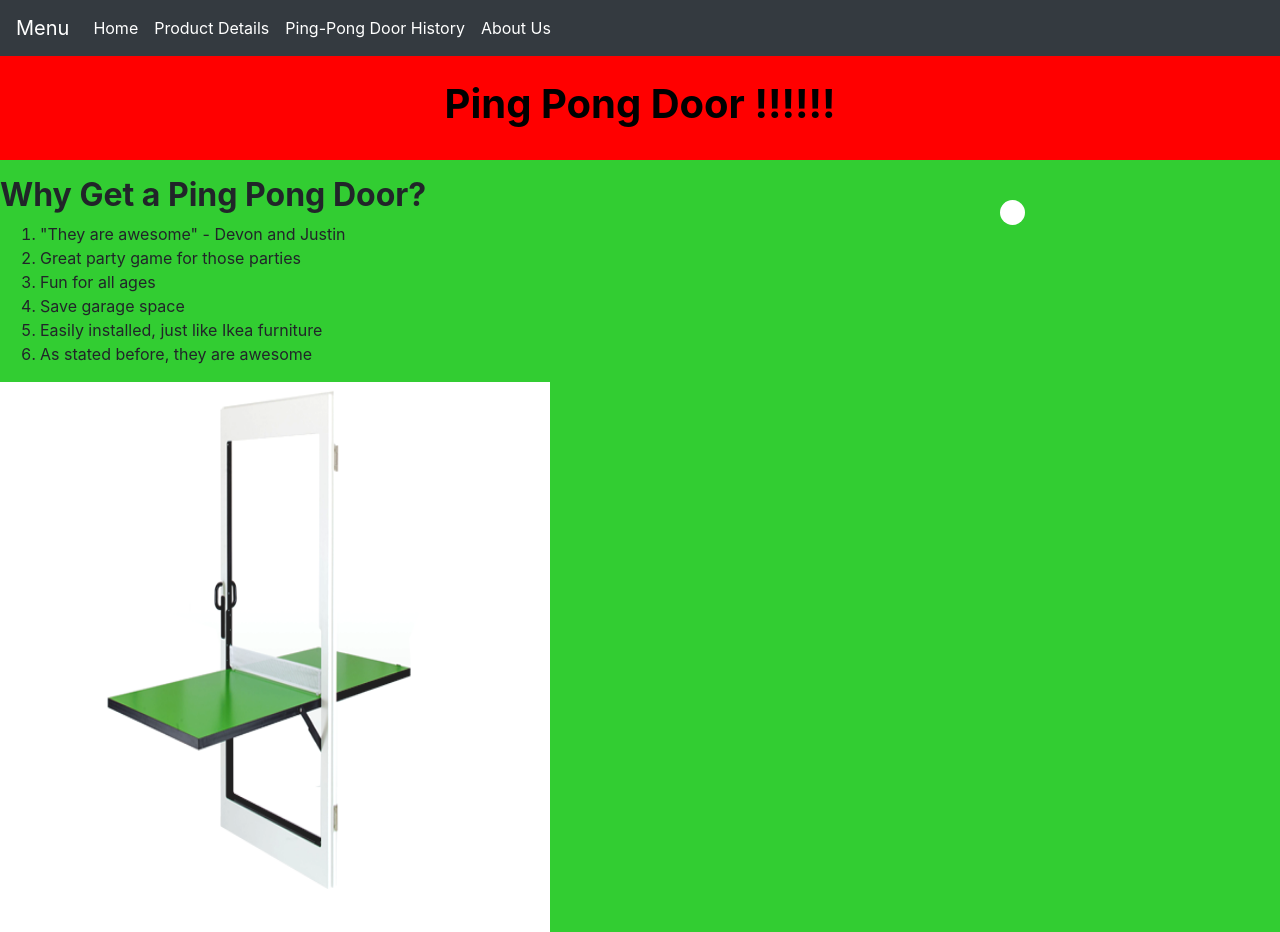
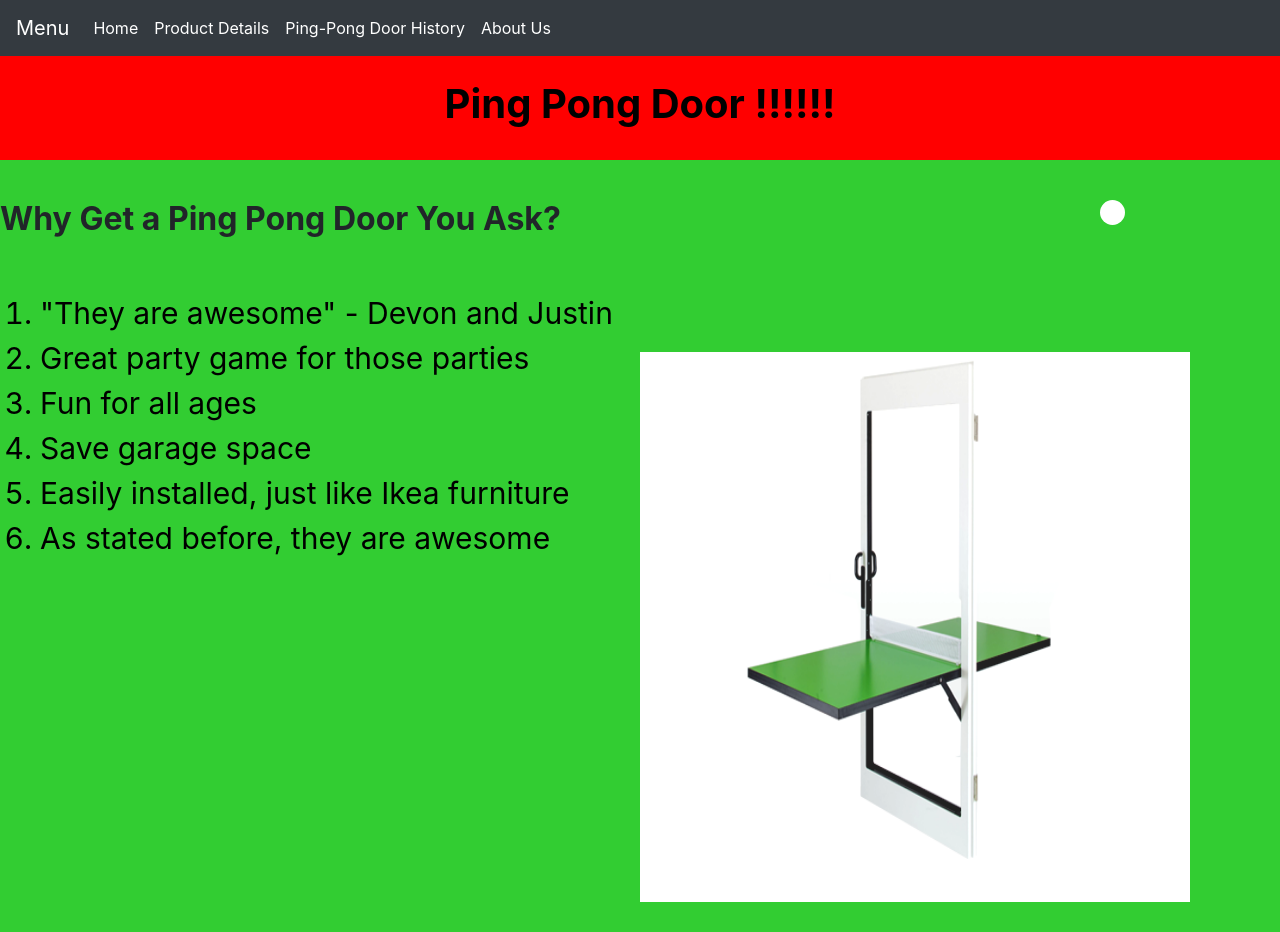
Before and after one commit to devoncward/creativeProject1, a plain HTML site: page index.html in a window 1280 px wide. After the commit the page ends 902 px from the top, so only its background shows below. Drawn offline with nearby package versions, Linux system fonts and the light colour scheme.

Commit message:
style changes on index home page, javascript ball length edits

```diff
--- a/index.html
+++ b/index.html
@@ -42,6 +42,41 @@
       </h1>
       <br>
     </div>
+    <div class="row no-gutters">
+      <div class="col no-gutters">
+        <div class="leftside">
+          <p>
+            <br>
+            <h2 id="whyListHeader">
+              Why Get a Ping Pong Door You Ask?
+            </h2>
+            <ol class="whyPingDoor">
+              <br>
+              <li> "They are awesome" - Devon and Justin </li>
+              <li> Great party game for those parties </li>
+              <li> Fun for all ages </li>
+              <li> Save garage space </li>
+              <li> Easily installed, just like Ikea furniture </li>
+              <li> As stated before, they are awesome </li>
+            </ol>
+          </p>
+        </div>
+      </div>
+      <div class="col no-gutters">
+        <div class="rightside">
+          <br>
+          <br>
+          <br>
+          <br>
+          <br>
+          <br>
+          <br>
+          <br>
+          <img src="./images/PingPongDoor1.png" alt="picture of ping pong door" width="550" height="550">
+          </div>
+      </div>
+    </div>
+    <!--
     <div id="mainPictureListArea">
       <p>
         <h2 id="whyListHeader">
@@ -59,5 +94,6 @@
         <img src="./images/PingPongDoor1.png" alt="picture of ping pong door" width="550" height="550">
       </p>
     </div>
+    -->
   </body>
 </html>
--- a/javascript.js
+++ b/javascript.js
@@ -8,7 +8,7 @@ function movePingPongBall() {
   console.log("ping pong ball should move now");
   var element = document.getElementById("dot");
   var height = 200;
-  var length = 500;
+  var length = 600;
   var counter = 0;
   var moveUp = -1;
   var moveAcross = 1;
@@ -20,7 +20,7 @@ function movePingPongBall() {
       if(height == 250 || height == 200) {
         moveUp *= -1;
       }
-      if(length == 1700 || length == 500) {
+      if(length == 1800 || length == 600) {
         moveAcross *= -1;
       }
       if(moveUp == 1) {
--- a/style.css
+++ b/style.css
@@ -8,6 +8,14 @@
 }
 #whyListHeader {
   font-weight: bold;
+}
+.whyPingDoor {
+  color: black;
+  font-size: 30px;
+}
+
+body {
+  background-color: limeGreen;
 }
 
 /*
@@ -35,10 +43,6 @@ About Page style
   margin-right: auto;
 }
 
-body {
-  background-color: limeGreen;
-}
-
 /*
 This is all code for the javascript ping pong ball
 */
@@ -64,6 +68,7 @@ This is all code for the javascript ping pong ball
   top: 40%;
   left: 30%;
 }
+
 /*
 Below code changes text color of words in navBar
 */
```
